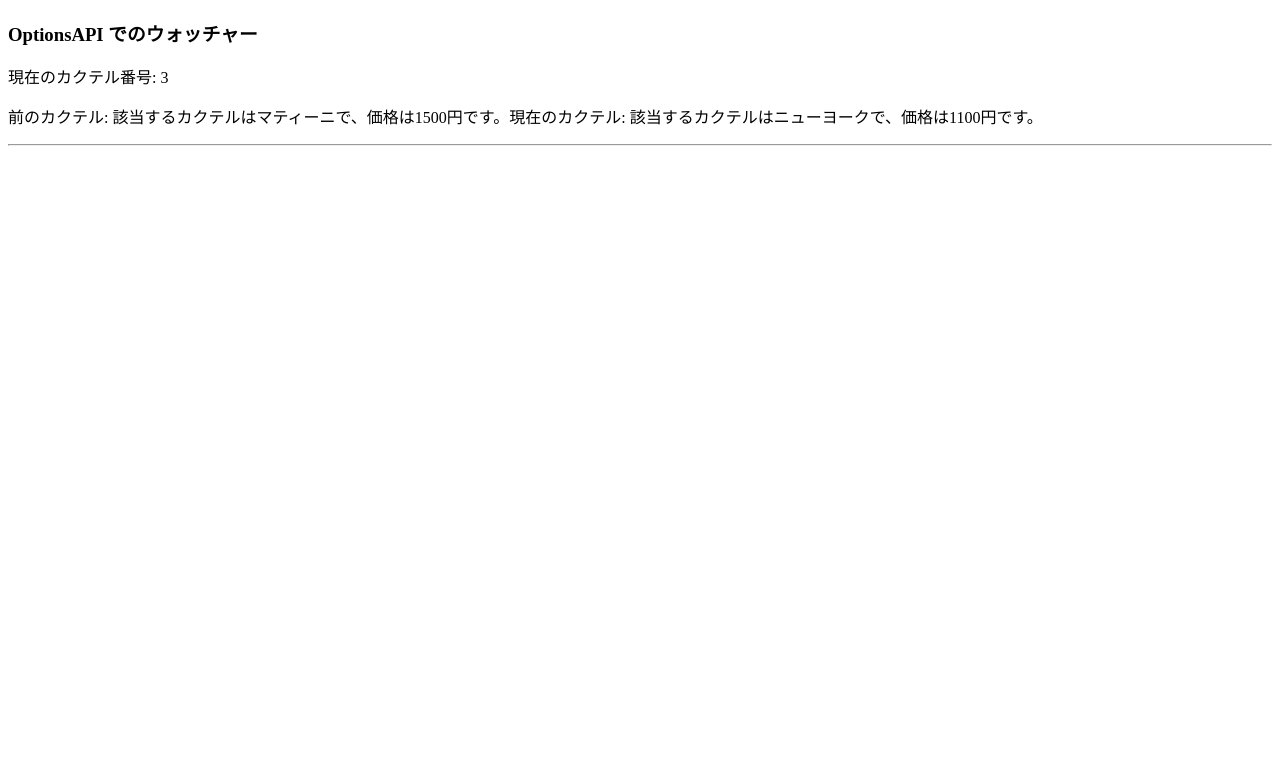
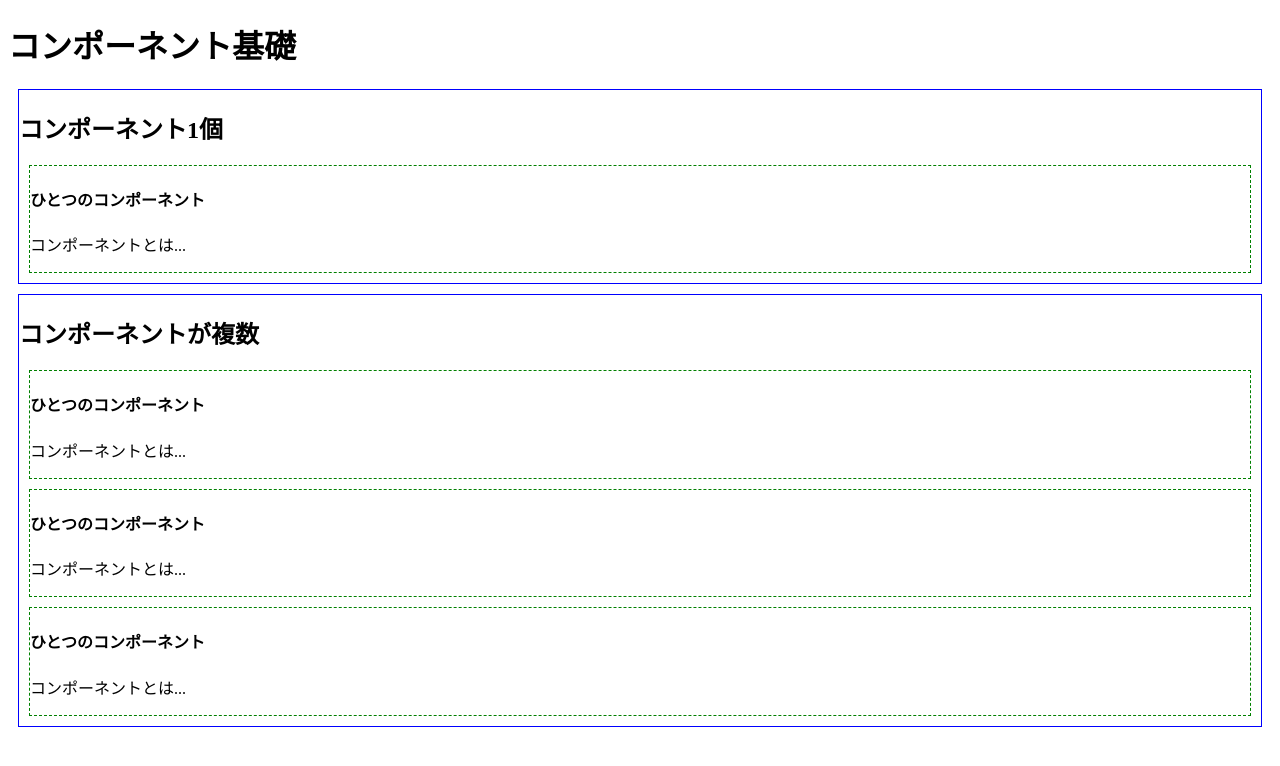
Before and after one commit to ShunyaSakamoto/lara9-vue3, a Vue app in the folder web/: page / in a window 1280 px wide. Shown: the top 766 px of the page. Built offline with nearby package versions, Linux system fonts and the light colour scheme.

Commit message:
[fix]子コンポーネントの利用

```diff
--- a/web/src/App.vue
+++ b/web/src/App.vue
@@ -1,68 +1,24 @@
-<script lang="ts">
-import { defineComponent } from "vue";
-
-interface Cocktail {
-  id: number;
-  name: string;
-  price: number;
-}
-
-export default defineComponent({
-  name: "App",
-  data() {
-    return {
-      cocktailNo: 0,
-      priceMsg: "",
-    };
-  },
-  created(): void {
-    // cocktailNoを1秒ごとに1〜4の乱数を使って変更
-    setInterval((): void => {
-      this.cocktailNo = Math.round(Math.random() * 3) + 1;
-    }, 1000);
-  },
-  methods: {
-    // カクテル番号に対応するカクテル情報を取得する関数
-    getCocktailInfo(cocktailNo: number): string {
-      // カクテルリストデータを用意
-      const cocktailDataListInit = new Map<number, Cocktail>();
-      cocktailDataListInit.set(1, { id: 1, name: "ホワイトレディ", price: 1200 });
-      cocktailDataListInit.set(2, { id: 2, name: "ブルーハワイ", price: 1500 });
-      cocktailDataListInit.set(3, { id: 3, name: "ニューヨーク", price: 1100 });
-      cocktailDataListInit.set(4, { id: 4, name: "マティーニ", price: 1500 });
-      // カクテル番号に該当するカクテルデータを取得
-      const cocktail = cocktailDataListInit.get(cocktailNo);
-      // カクテル番号に該当する情報がない場合のエラーメッセージを用意
-      let msg = "該当カクテルはありません。";
-      // カクテル番号に該当する情報があるなら
-      if (cocktail != undefined) {
-        // カクテル番号に該当するカクテルの名前と金額を表示する文字列を生成
-        msg = `該当するカクテルは${cocktail.name}で、価格は${cocktail.price}円です。`;
-      }
-
-      // 表示文字列をリターン
-      return msg;
-    },
-  },
-  watch: {
-    cocktailNo(newVal: number, oldVal: number): void {
-      // 表示用文字列を用意
-      let msg = "前のカクテル: ";
-      msg += this.getCocktailInfo(oldVal);
-      msg += "現在のカクテル: ";
-      msg += this.getCocktailInfo(newVal);
-      // 表示文字列をpriceMsgに設定
-      this.priceMsg = msg;
-    },
-  },
-});
+<script setup lang="ts">
+import OneSection from "./components/OneSection.vue";
 </script>
 
 <template>
-  <div>
-    <h3>OptionsAPI でのウォッチャー</h3>
-    <p>現在のカクテル番号: {{ cocktailNo }}</p>
-    <p>{{ priceMsg }}</p>
-  </div>
-  <hr />
+  <h1>コンポーネント基礎</h1>
+  <section>
+    <h2>コンポーネント1個</h2>
+    <OneSection />
+  </section>
+  <section>
+    <h2>コンポーネントが複数</h2>
+    <OneSection />
+    <OneSection />
+    <OneSection />
+  </section>
 </template>
+
+<style>
+section {
+  border: blue 1px solid;
+  margin: 10px;
+}
+</style>
--- /dev/null
+++ b/web/src/components/OneSection.vue
@@ -0,0 +1,13 @@
+<template>
+  <section class="box">
+    <h4>ひとつのコンポーネント</h4>
+    <p>コンポーネントとは...</p>
+  </section>
+</template>
+
+<style>
+.box {
+  border: green 1px dashed;
+  margin: 10px;
+}
+</style>
```
